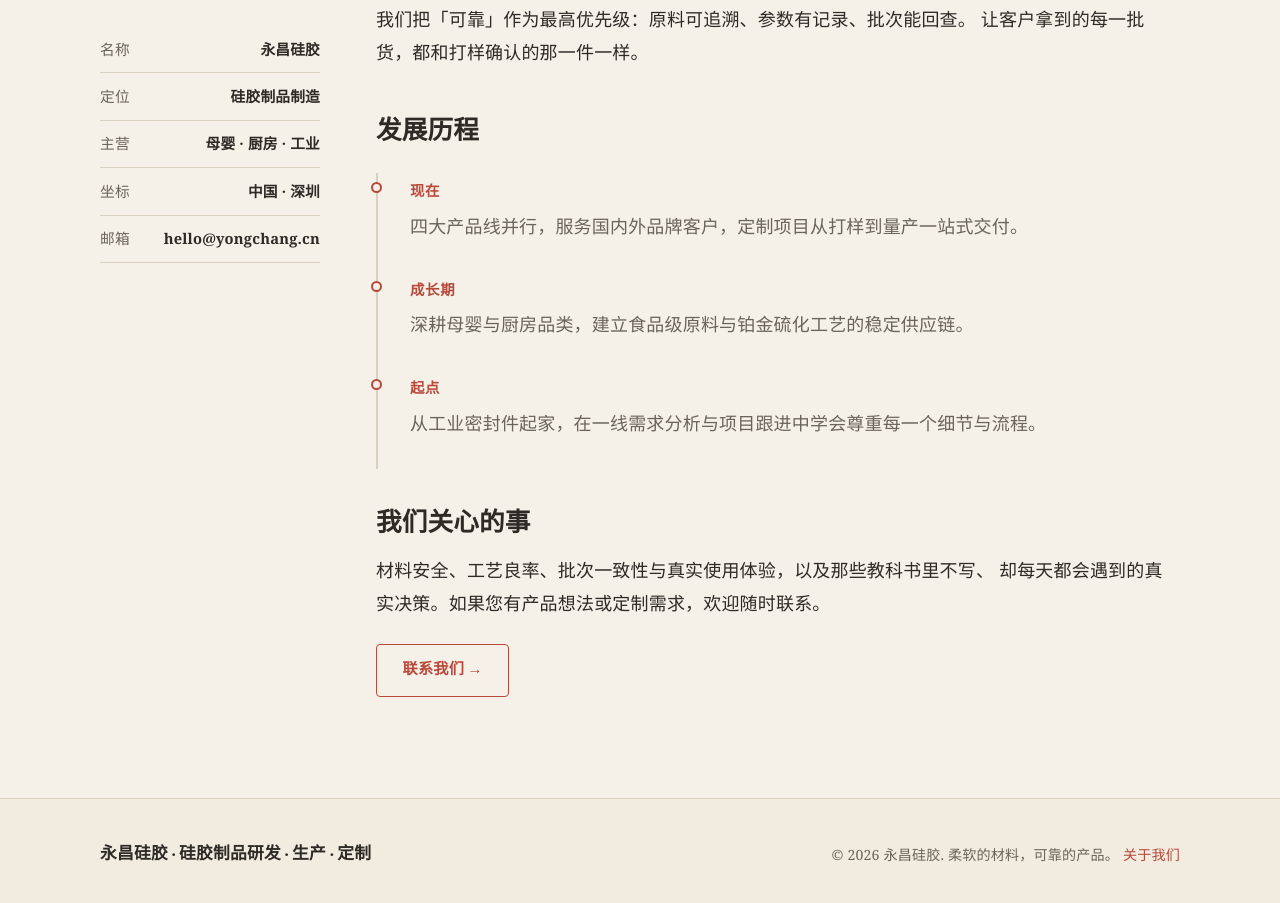
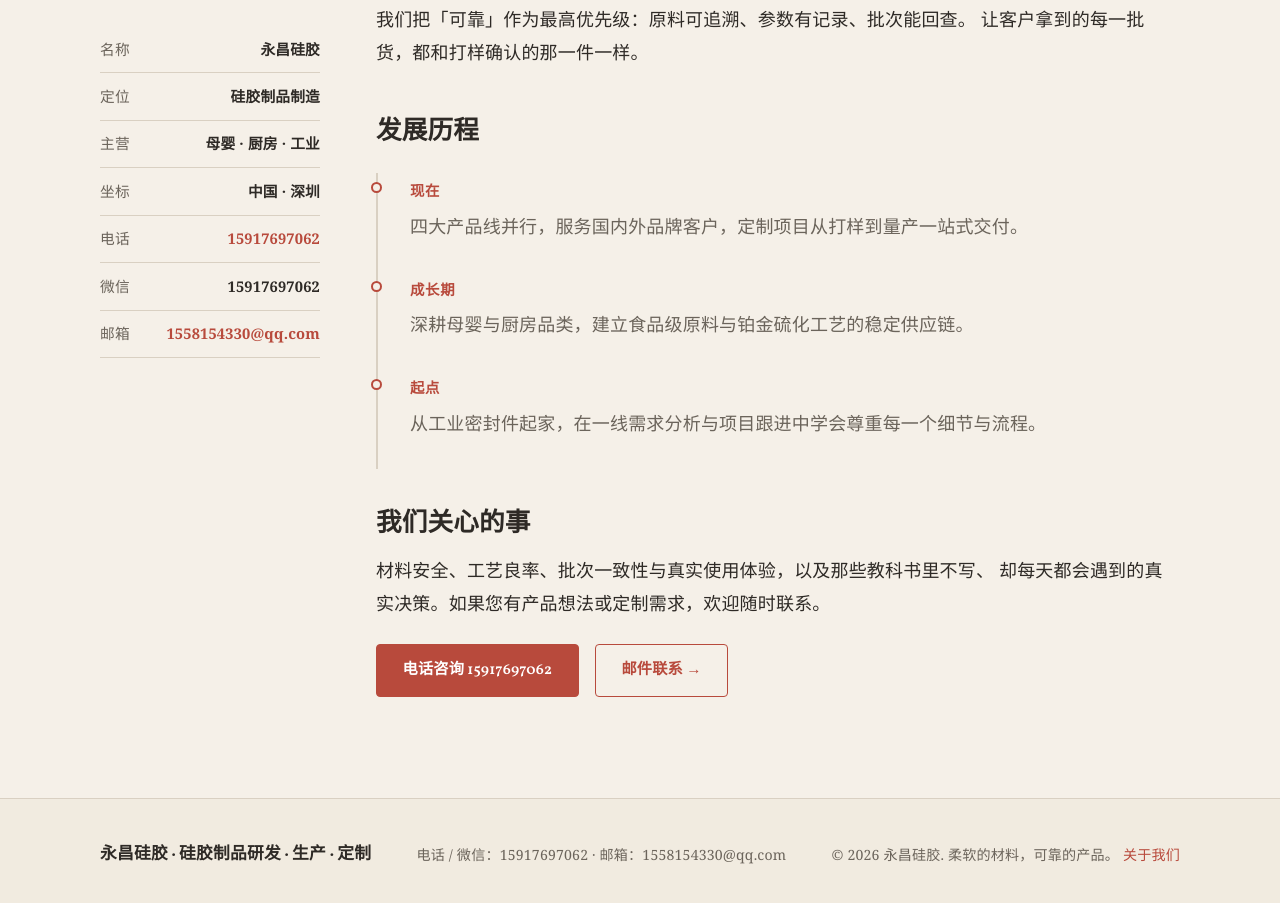
Before and after one commit to 1558154330/Alan, an Astro site: page /Alan/about in a window 1280 px wide. Shown: the part 575-1478 px from the top of the page. Built offline with nearby package versions, Linux system fonts and the light colour scheme; Astro itself is replaced by a stand-in of ours; a web font is replaced by a local one.

Commit message:
feat: 更新联系方式（邮箱+电话微信同号）

```diff
--- a/src/components/Footer.astro
+++ b/src/components/Footer.astro
@@ -8,6 +8,9 @@ const year = new Date().getFullYear();
   <div class="footer-inner">
     <div class="footer-brand">{SITE.name} · {SITE.role}</div>
     <div>
+      电话 / 微信：{SITE.phone} · 邮箱：{SITE.email}
+    </div>
+    <div>
       © {year} {SITE.name}. 柔软的材料，可靠的产品。
       <a href={url('/about')}>关于我们</a>
     </div>
--- a/src/consts.ts
+++ b/src/consts.ts
@@ -5,7 +5,9 @@ export const SITE = {
   tagline: '专注硅胶制品研发与制造，把柔软的材料做进生活的每个角落。',
   role: '硅胶制品研发 · 生产 · 定制',
   location: '中国 · 深圳',
-  email: 'hello@yongchang.cn',
+  email: '1558154330@qq.com',
+  phone: '15917697062',
+  phoneNote: '电话 / 微信同号',
   description:
     '永昌硅胶官网：母婴硅胶用品、厨房烘焙器具、工业密封件与硅胶制品定制开发，从打样到量产一站式交付。',
 } as const;
--- a/src/pages/about.astro
+++ b/src/pages/about.astro
@@ -18,7 +18,9 @@ import { SITE } from '../consts';
           <li><span>定位</span><span>硅胶制品制造</span></li>
           <li><span>主营</span><span>母婴 · 厨房 · 工业</span></li>
           <li><span>坐标</span><span>{SITE.location}</span></li>
-          <li><span>邮箱</span><span>{SITE.email}</span></li>
+          <li><span>电话</span><span><a href={`tel:${SITE.phone}`}>{SITE.phone}</a></span></li>
+          <li><span>微信</span><span>{SITE.phone}</span></li>
+          <li><span>邮箱</span><span><a href={`mailto:${SITE.email}`}>{SITE.email}</a></span></li>
         </ul>
       </aside>
 
@@ -62,8 +64,9 @@ import { SITE } from '../consts';
           材料安全、工艺良率、批次一致性与真实使用体验，以及那些教科书里不写、
           却每天都会遇到的真实决策。如果您有产品想法或定制需求，欢迎随时联系。
         </p>
-        <p style="margin-top: 1.5rem;">
-          <a class="btn" href={`mailto:${SITE.email}`}>联系我们 →</a>
+        <p style="margin-top: 1.5rem; display: flex; flex-wrap: wrap; gap: 1rem;">
+          <a class="btn btn-solid" href={`tel:${SITE.phone}`}>电话咨询 {SITE.phone}</a>
+          <a class="btn" href={`mailto:${SITE.email}`}>邮件联系 →</a>
         </p>
       </div>
     </div>
```
Also changed, not shown: src/content/blog/silicone-custom-process.md (+1 -1 lines), src/pages/products.astro (+7 -2 lines).
